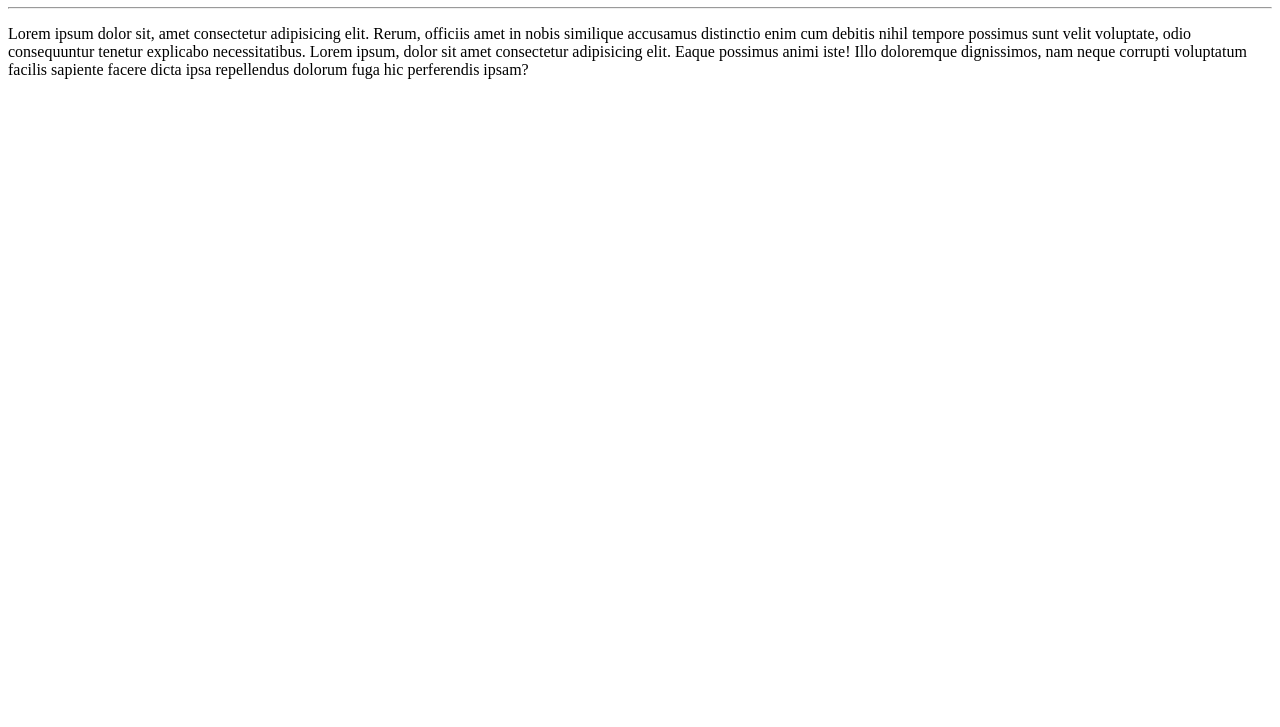
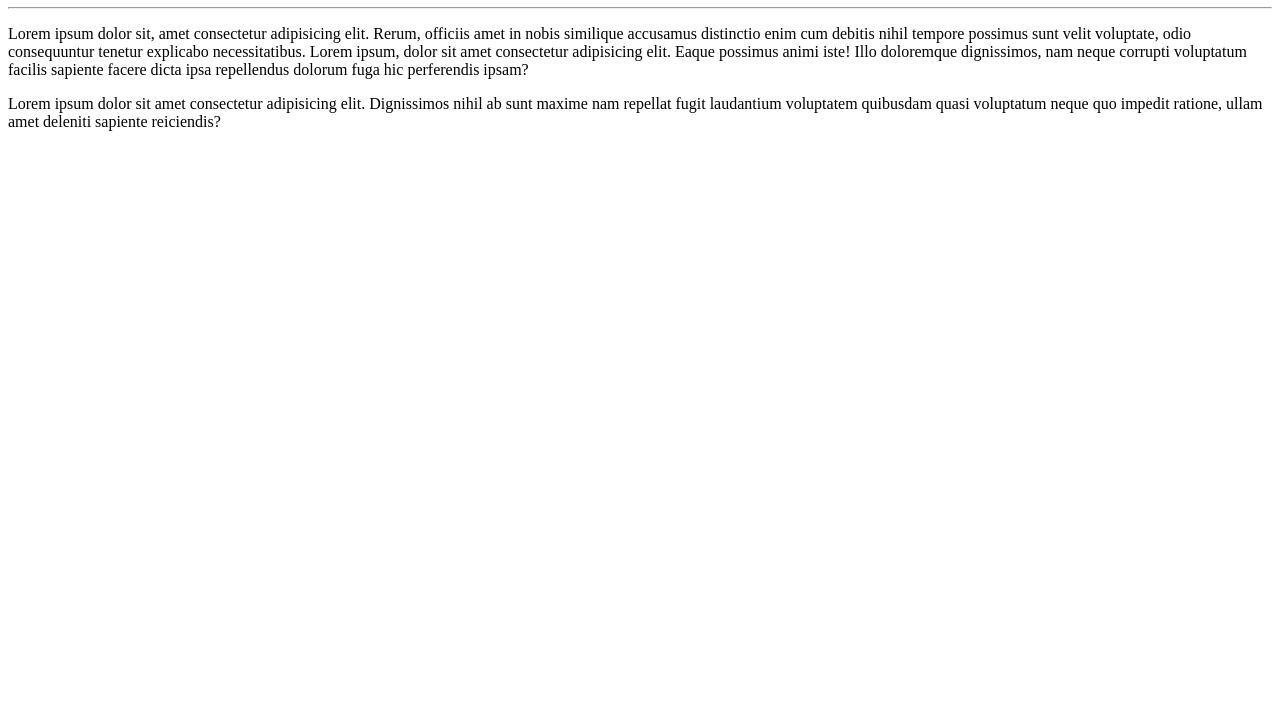
Before and after one commit to walmirsanto/Ola-Mundo, a plain HTML site: page site-exemplo/index.html in a window 1280 px wide. Shown: the part 73-800 px from the top of the page. Drawn offline with Linux system fonts and the light colour scheme.

Commit message:
adicionei um paragrafo

```diff
--- a/site-exemplo/index.html
+++ b/site-exemplo/index.html
@@ -11,6 +11,8 @@
     <hr>
     <p> Lorem ipsum dolor sit, amet consectetur adipisicing elit. Rerum, officiis amet in nobis similique accusamus distinctio enim cum debitis nihil tempore possimus sunt velit voluptate, odio consequuntur tenetur explicabo necessitatibus.
         Lorem ipsum, dolor sit amet consectetur adipisicing elit. Eaque possimus animi iste! Illo doloremque dignissimos, nam neque corrupti voluptatum facilis sapiente facere dicta ipsa repellendus dolorum fuga hic perferendis ipsam? </p>
-
+    <p>
+        Lorem ipsum dolor sit amet consectetur adipisicing elit. Dignissimos nihil ab sunt maxime nam repellat fugit laudantium voluptatem quibusdam quasi voluptatum neque quo impedit ratione, ullam amet deleniti sapiente reiciendis?
+    </p>
 </body>
 </html>
```
